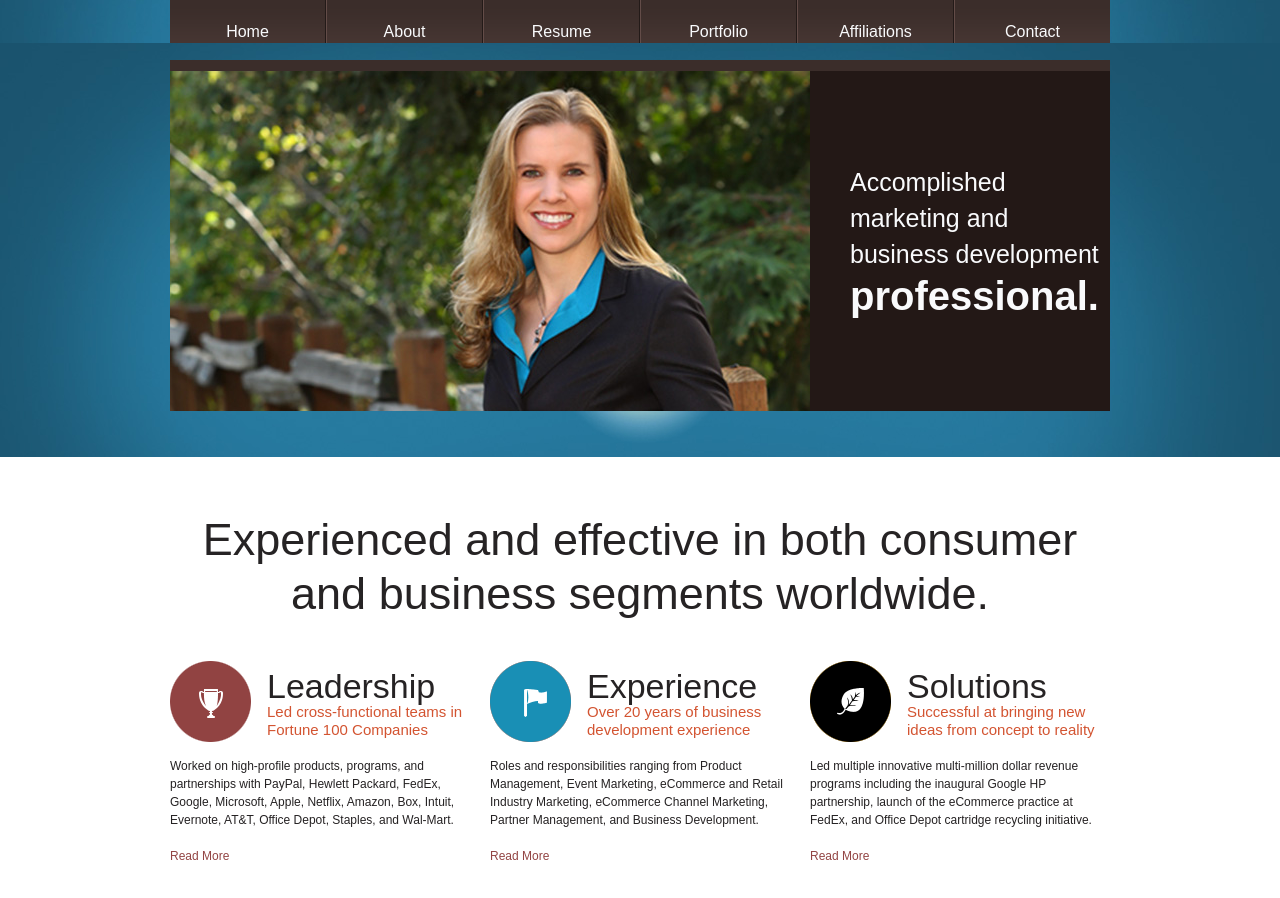
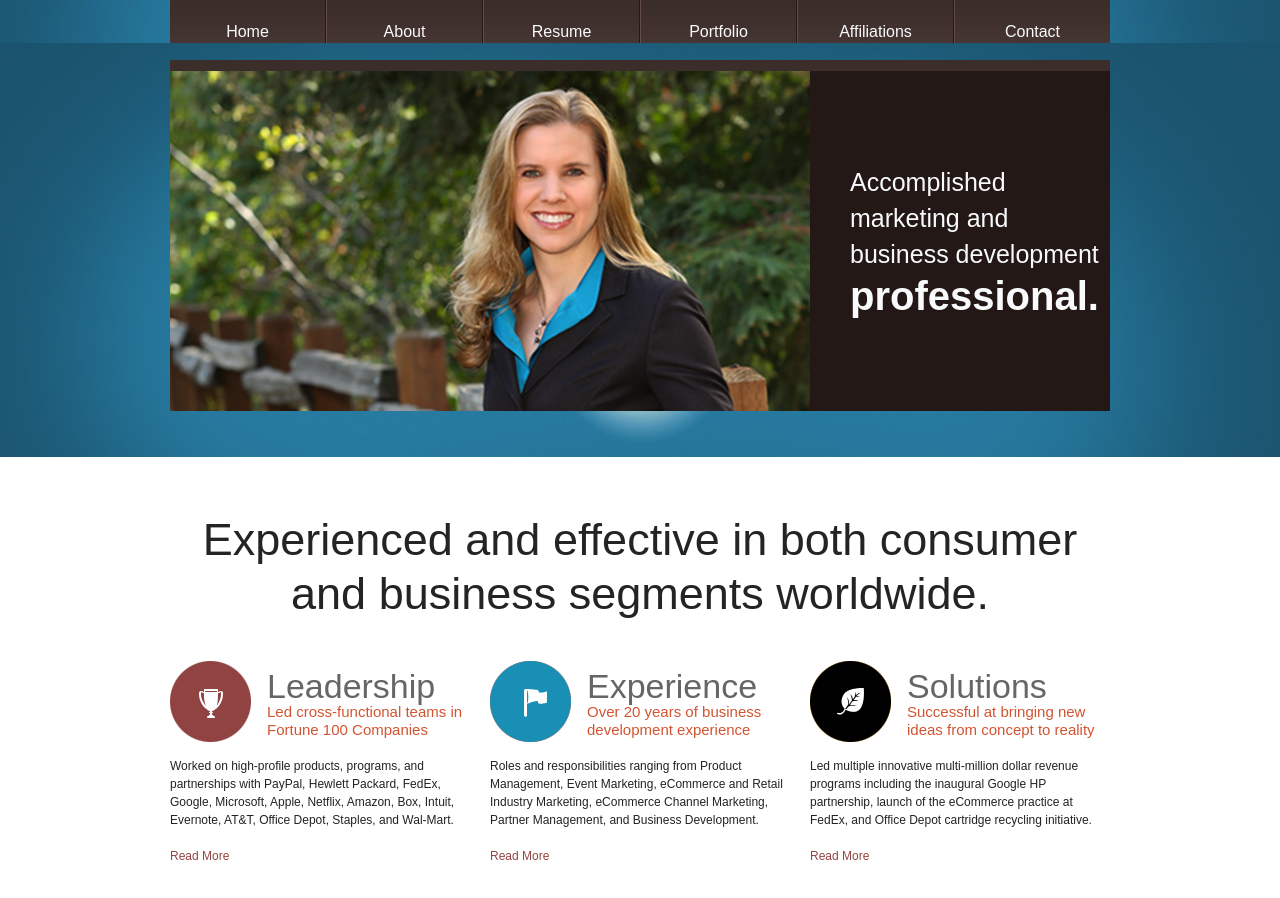
Before and after one commit to RandellDawson/wendydawson-website, a plain HTML site: page index.html in a window 1280 px wide. Drawn offline with Linux system fonts and the light colour scheme.

Commit message:
fix: changed h3 color

```diff
--- a/css/style.css
+++ b/css/style.css
@@ -207,7 +207,8 @@ h3 {
   font-size: 34px;
   font-weight: 100;
   line-height: 1.5em;
-  color: #262324;
+  /* color: #262324; */
+  color: #666;
   margin: 0px 0 16px;
 }
 
@@ -218,8 +219,9 @@ h4 {
 }
 
 h3 a {
-  font-weight: 200;
-  color: #262324;
+  font-weight: 100;
+  /* color: #262324; */
+  color: #666;
 }
 
 h3 a:hover {
```
Also changed, not shown: portfolio.html (+1 -1 lines).
